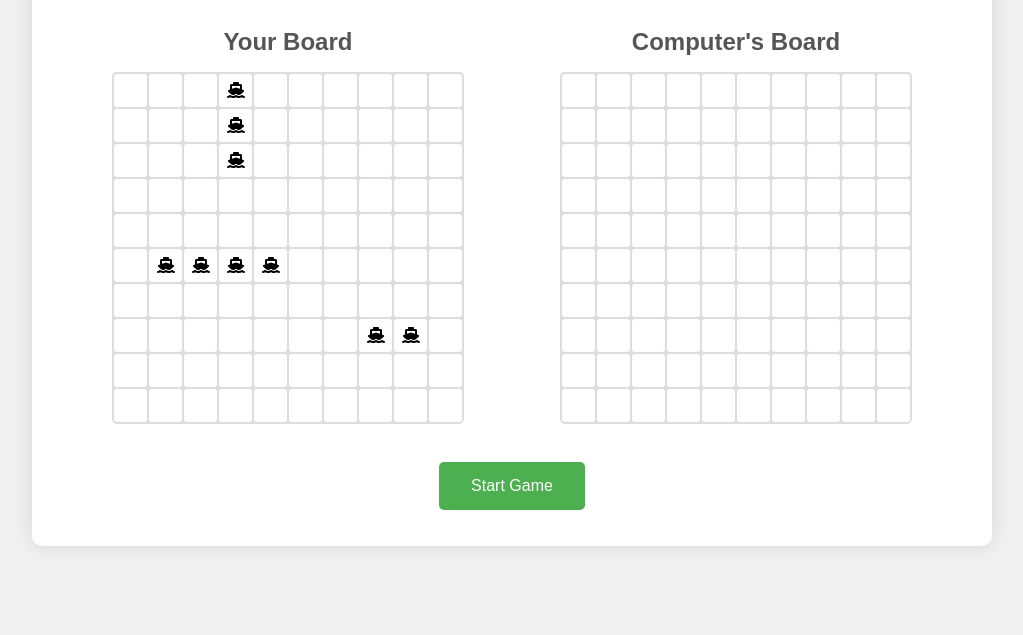
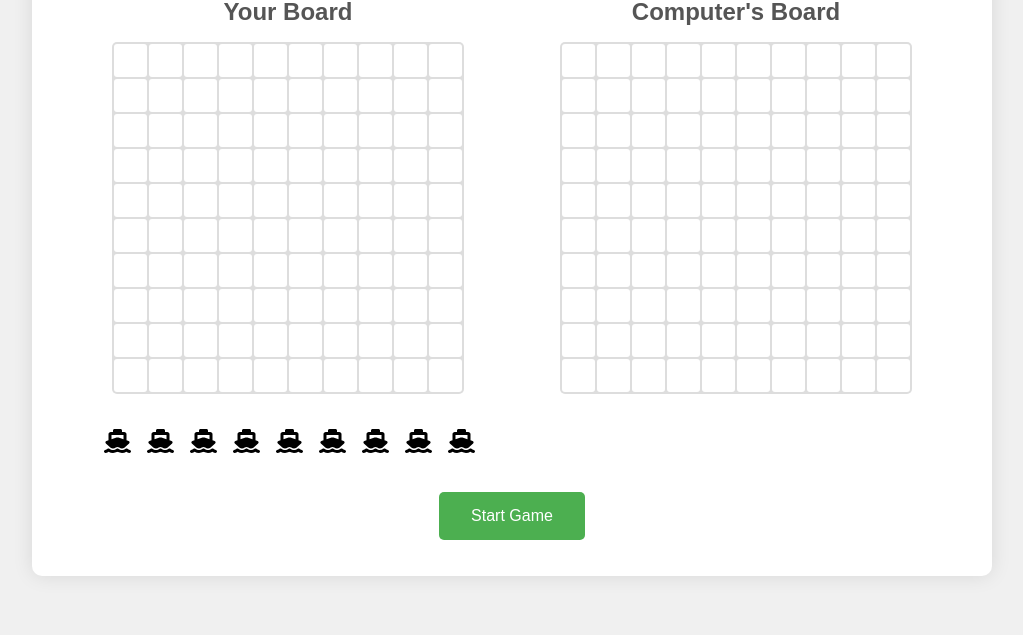
Before and after one commit to imbriankeeley/Battleship, a website built with webpack: page src/index.html in a window 1280 px wide. Shown: the part 165-800 px from the top of the page, without its empty margins (128-1151 px from the left). Built offline with nearby package versions, Linux system fonts and the light colour scheme.

Commit message:
feat: added drag and drop to setup ships and randomized ships on computer board

```diff
--- a/src/UserInterface.js
+++ b/src/UserInterface.js
@@ -11,38 +11,194 @@
 			Dom.renderBoard(player1, board1, true);
 			Dom.renderBoard(player2, board2);
 
-			const userShip1 = new Ship(3);
-			player1.placeShip(userShip1, [3, 0]);
-			player1.placeShip(userShip1, [3, 1]);
-			player1.placeShip(userShip1, [3, 2]);
-			const userShip2 = new Ship(4);
-			player1.placeShip(userShip2, [2, 5]);
-			player1.placeShip(userShip2, [1, 5]);
-			player1.placeShip(userShip2, [3, 5]);
-			player1.placeShip(userShip2, [4, 5]);
-			const userShip3 = new Ship(2);
-			player1.placeShip(userShip3, [8, 7]);
-			player1.placeShip(userShip3, [7, 7]);
-			Dom.renderBoard(player1, board1, true);
-
-			const compShip1 = new Ship(3);
-			player2.placeShip(compShip1, [0, 8]);
-			player2.placeShip(compShip1, [0, 7]);
-			player2.placeShip(compShip1, [0, 9]);
-			const compShip2 = new Ship(4);
-			player2.placeShip(compShip2, [6, 2]);
-			player2.placeShip(compShip2, [5, 2]);
-			player2.placeShip(compShip2, [4, 2]);
-			player2.placeShip(compShip2, [3, 2]);
-			const compShip3 = new Ship(2);
-			player2.placeShip(compShip3, [9, 5]);
-			player2.placeShip(compShip3, [9, 4]);
-			Dom.renderBoard(player2, board2);
+			UserInterface.computerRandomShips(player2, board2);
+			UserInterface.setupDragAndDrop(player1, board1);
 
 			startButton.addEventListener('click', () => {
-				UserInterface.startGame(player1, player2, board1, board2);
-				startButton.disabled = true;
+				if (player1.ships.length >= 9) {
+					UserInterface.startGame(player1, player2, board1, board2);
+					startButton.disabled = true;
+				} else {
+					alert(
+						'Please place all the ships before starting the game!'
+					);
+				}
 			});
+		});
+	}
+
+	static computerRandomShips(player, board) {
+		for (let i = 0; i < 3; i++) {
+			if (i == 0) {
+				const newShip = new Ship(2);
+				const x = Math.floor(Math.random() * 10);
+				const y = Math.floor(Math.random() * 10);
+				const coor = [x, y];
+				let direction = randomDirection();
+
+				if (typeof player.matrix[y][x] !== 'object') {
+					player.placeShip(newShip, coor);
+					placeAdjacentShip(
+						player,
+						newShip,
+						adjacentOpen(x, y, direction),
+						x,
+						y
+					);
+				}
+			} else if (i == 1) {
+				const newShip = new Ship(3);
+
+				let x = 0;
+				let y = 0;
+				let coor = [x, y];
+				let direction = randomDirection();
+
+				let shipsPlaced = 0;
+				while (shipsPlaced < 3) {
+					if (shipsPlaced > 0) {
+						coor = placeAdjacentShip(
+							player,
+							newShip,
+							adjacentOpen(x, y, direction),
+							x,
+							y
+						);
+						x = coor[0];
+						y = coor[1];
+						shipsPlaced++;
+					} else {
+						x = Math.floor(Math.random() * 10);
+						y = Math.floor(Math.random() * 10);
+						coor = [x, y];
+
+						if (typeof player.matrix[y][x] !== 'object') {
+							player.placeShip(newShip, coor);
+							shipsPlaced++;
+						}
+					}
+				}
+			} else if (i == 2) {
+				const newShip = new Ship(4);
+
+				let x = 0;
+				let y = 0;
+				let coor = [x, y];
+				let direction = randomDirection();
+
+				let shipsPlaced = 0;
+				while (shipsPlaced < 4) {
+					if (shipsPlaced > 0) {
+						coor = placeAdjacentShip(
+							player,
+							newShip,
+							adjacentOpen(x, y, direction),
+							x,
+							y
+						);
+						x = coor[0];
+						y = coor[1];
+						shipsPlaced++;
+					} else {
+						x = Math.floor(Math.random() * 10);
+						y = Math.floor(Math.random() * 10);
+						coor = [x, y];
+
+						if (typeof player.matrix[y][x] !== 'object') {
+							player.placeShip(newShip, coor);
+							shipsPlaced++;
+						}
+					}
+				}
+			}
+		}
+
+		function randomDirection() {
+			let direction = Math.round(Math.random());
+			return direction == 0 ? 'horizontal' : 'vertical';
+		}
+
+		function placeAdjacentShip(player, ship, direction, x, y) {
+			let newX = x,
+				newY = y;
+			if (direction == 'up') {
+				newY = y + 1;
+			} else if (direction == 'down') {
+				newY = y - 1;
+			} else if (direction == 'right') {
+				newX = x + 1;
+			} else if (direction == 'left') {
+				newX = x - 1;
+			}
+			player.placeShip(ship, [newX, newY]);
+			return [newX, newY];
+		}
+
+		function adjacentOpen(x, y, angle = 'vertical') {
+			const up = y + 1;
+			const down = y - 1;
+			const right = x + 1;
+			const left = x - 1;
+
+			if (angle == 'vertical') {
+				if (typeof player.matrix[up]?.[x] !== 'object' && up < 10) {
+					return 'up';
+				} else if (
+					typeof player.matrix[down]?.[x] !== 'object' &&
+					down >= 0
+				) {
+					return 'down';
+				}
+			}
+
+			if (angle == 'horizontal') {
+				if (
+					typeof player.matrix[y]?.[right] !== 'object' &&
+					right < 10
+				) {
+					return 'right';
+				} else if (
+					typeof player.matrix[y]?.[left] !== 'object' &&
+					left >= 0
+				) {
+					return 'left';
+				}
+			}
+		}
+
+		Dom.renderBoard(player, board);
+	}
+
+	static setupDragAndDrop(player, board) {
+		const ships = document.querySelectorAll('.shipSelect > div');
+		let draggedShip = null;
+
+		ships.forEach((ship) => {
+			ship.addEventListener('dragstart', (e) => {
+				draggedShip = e.target;
+			});
+			ship.addEventListener('dragend', () => {
+				draggedShip = null;
+			});
+		});
+
+		board.addEventListener('dragover', (e) => {
+			e.preventDefault();
+		});
+
+		board.addEventListener('drop', (e) => {
+			e.preventDefault();
+			if (draggedShip) {
+				const cellId = e.target.id.split(',').map(Number);
+				const [x, y] = cellId;
+
+				const newShip = new Ship(1);
+				player.placeShip(newShip, [x, y]);
+				draggedShip.remove();
+				Dom.renderBoard(player, board, true);
+			} else {
+				alert('Cannot place ship here!');
+			}
 		});
 	}
 
@@ -51,12 +207,7 @@
 
 		let turn = player1;
 
-		const handleBoardClick = (
-			e,
-			attackingPlayer,
-			defendingPlayer,
-			defendingBoard
-		) => {
+		const handleBoardClick = (e, defendingPlayer, defendingBoard) => {
 			if (turn == player1 && e.currentTarget == board2) {
 				const cell = e.target;
 				if (cell.id) {
--- a/src/index.html
+++ b/src/index.html
@@ -19,7 +19,11 @@
                 <div class="board" id="computer-board"></div>
             </div>
         </div>
-        <button id="start-game">Start Game</button>
+        <div class="bottom">
+            <div class="shipSelect"><div draggable="true"><i draggable="true" class="fa-solid fa-ship"></i></div><div draggable="true"><i draggable="true" class="fa-solid fa-ship"></i></div><div draggable="true"><i draggable="true" class="fa-solid fa-ship"></i></div><div draggable="true"><i draggable="true" class="fa-solid fa-ship"></i></div><div draggable="true"><i draggable="true" class="fa-solid fa-ship"></i></div><div draggable="true"><i draggable="true" class="fa-solid fa-ship"></i></div><div draggable="true"><i draggable="true" class="fa-solid fa-ship"></i></div><div draggable="true"><i draggable="true" class="fa-solid fa-ship"></i></div><div draggable="true"><i draggable="true" class="fa-solid fa-ship"></i></div></div>
+            <button id="start-game">Start Game</button>
+        </div>
+
     </div>
 </body>
 </html>
--- a/src/styles.css
+++ b/src/styles.css
@@ -82,6 +82,23 @@
     align-items: center;
 }
 
+.bottom {
+    gap: 1rem;
+    position: relative;
+}
+
+.shipSelect {
+    display: flex;
+    gap: 1rem;
+    margin-left: 2.5rem;
+    margin-bottom: 2rem;
+}
+
+.shipSelect > * {
+    cursor: move;
+    font-size: 1.5rem;
+}
+
 #start-game {
     background-color: #4CAF50;
     border: none;
```
